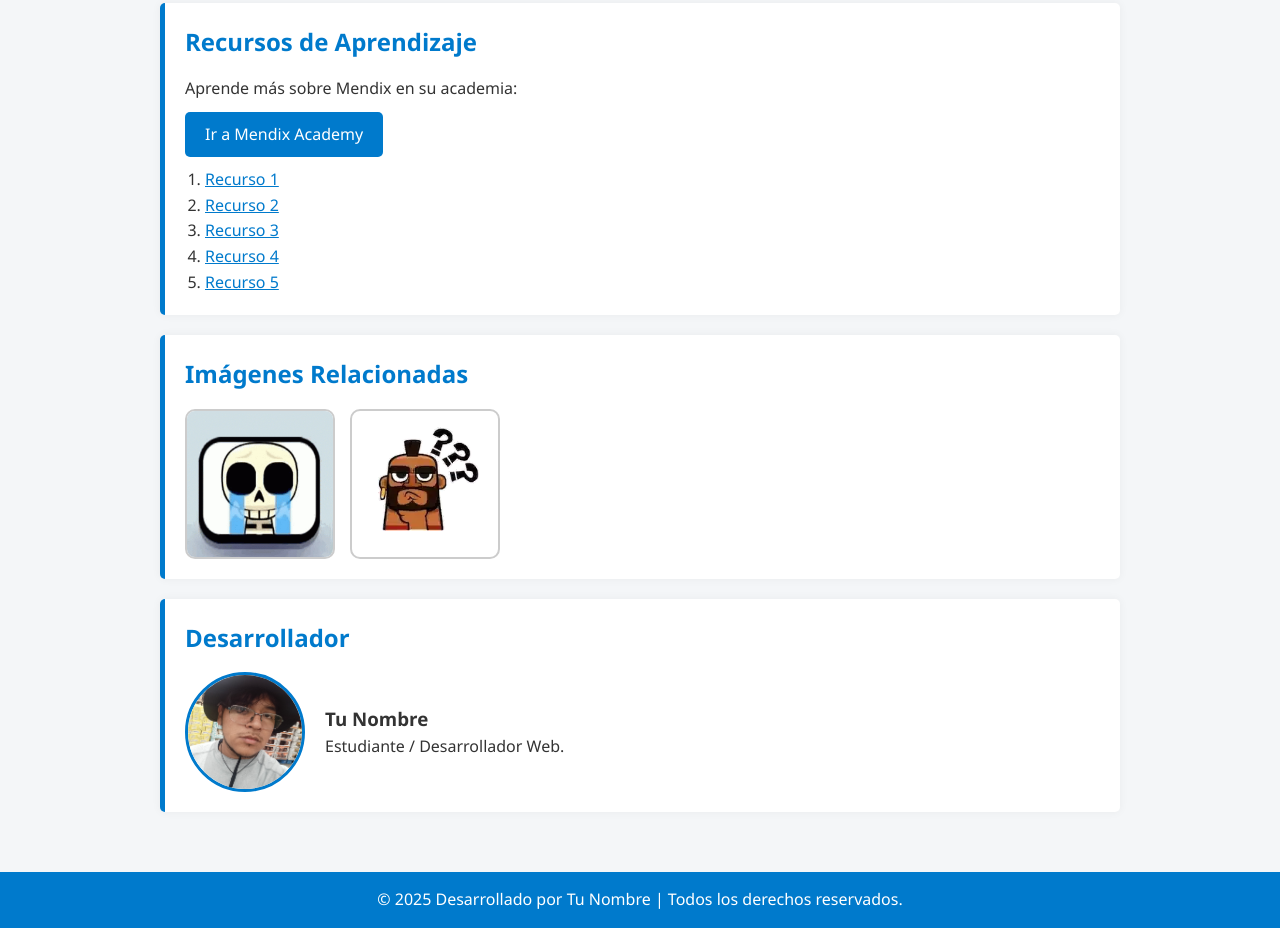
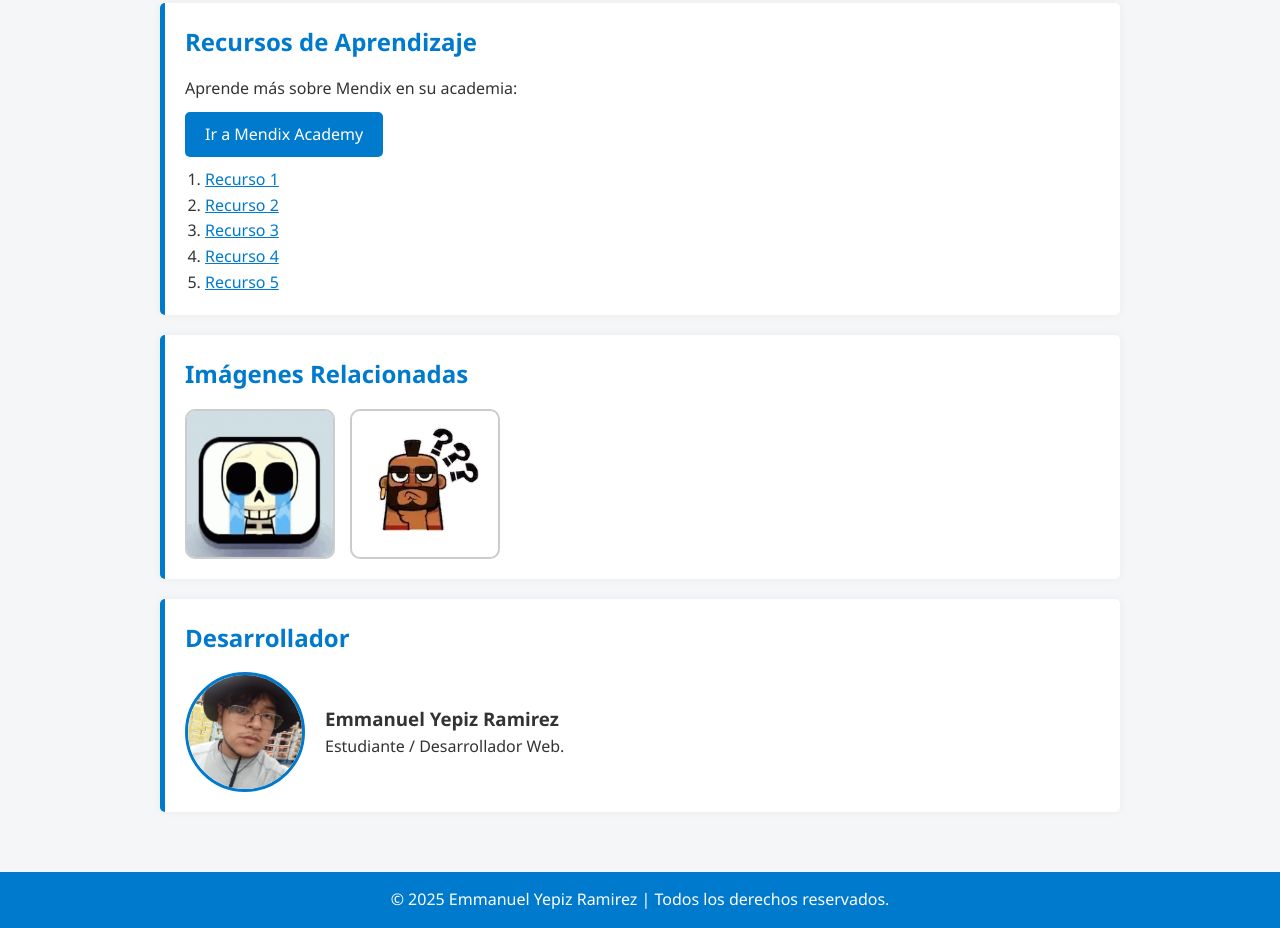
Before and after one commit to EmmanuelYR1/Aplicaciones-Web-UTNG, a plain HTML site: page index.html in a window 1280 px wide. Shown: the part 837-1765 px from the top of the page. Drawn offline with Linux system fonts and the light colour scheme.

Commit message:
index.html

```diff
--- a/index.html
+++ b/index.html
@@ -81,7 +81,7 @@
             <div class="dev-profile">
                 <img src="tu-foto.jpg" alt="Foto del desarrollador">
                 <div>
-                    <h3>Tu Nombre</h3>
+                    <h3>Emmanuel Yepiz Ramirez</h3>
                     <p>Estudiante / Desarrollador Web.</p>
                 </div>
             </div>
@@ -90,7 +90,7 @@
     </main>
 
     <footer>
-        <p>© 2025 Desarrollado por Tu Nombre | Todos los derechos reservados.</p>
+        <p>© 2025 Emmanuel Yepiz Ramirez | Todos los derechos reservados.</p>
     </footer>
 
 </body>
```
